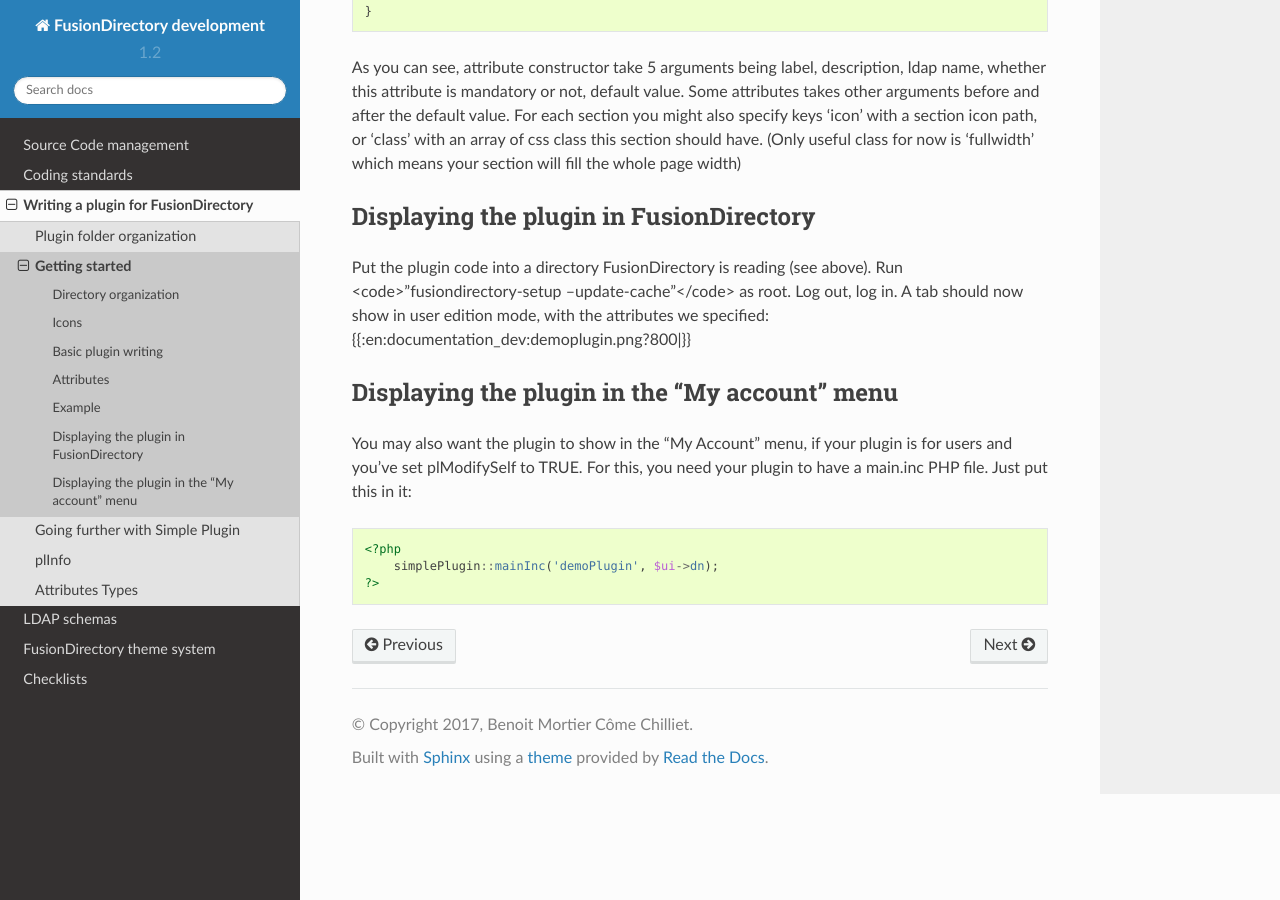
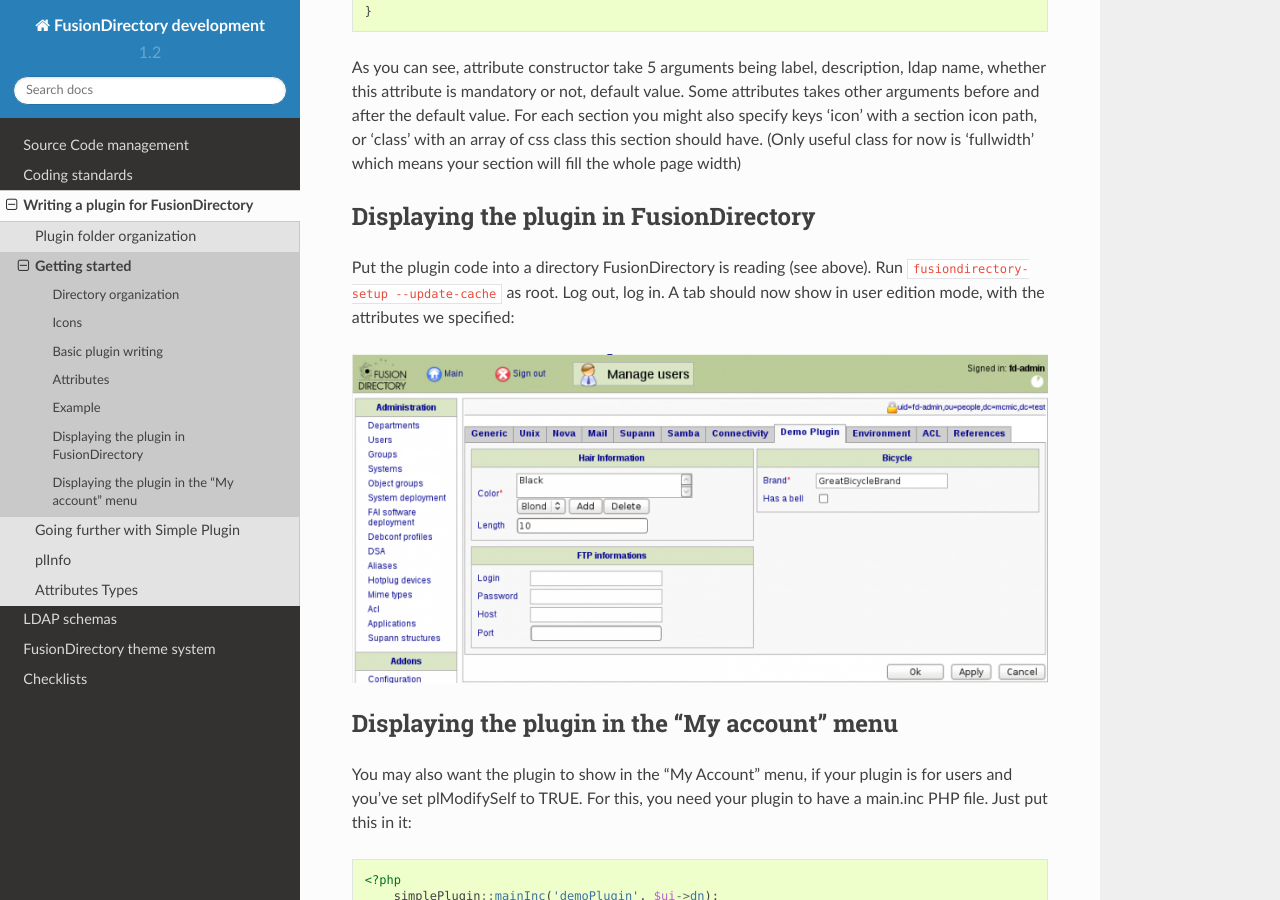
Before and after one commit to fusiondirectory/fusiondirectory-dev-manual, a Sphinx documentation site: the page built from source/pluginsystem/start.rst, in a window 1280 px wide and 900 px high, scrolled down 3140 px. Built offline with Sphinx 7.4.7 and the Read the Docs theme 2.0.0, drawn with Linux system fonts in a browser that asks for light colours.

Commit message:
Added missing images. Changed code for code-block. Replace <code> by a new role :shell:
Not sure why it seems code coloration does not work while code-block
does.
But in the doc I only see code and not code-block.

```diff
--- a/source/globals.rst
+++ b/source/globals.rst
@@ -8,3 +8,9 @@
 
 .. |phpfile| image:: /_static/images/php_file.png
                :alt:
+
+.. role:: php(code)
+   :language: php
+
+.. role:: shell(code)
+   :language: bash
--- a/source/pluginsystem/attributes.rst
+++ b/source/pluginsystem/attributes.rst
@@ -109,7 +109,7 @@
 For instance let's say you store an FTP connection URL in an LDAP field as "ftp://user:password@host:port" but you want to display 4 inputs for the 4 parts.
 That would look like :
 
-.. code:: php
+.. code-block:: php
 
     <?php
     new CompositeAttribute (
--- a/source/pluginsystem/further.rst
+++ b/source/pluginsystem/further.rst
@@ -21,7 +21,7 @@
 In your template, you'll be able to use the $sections array that contains each section render.
 For instance:
 
-.. code:: smarty
+.. code-block:: smarty
 
     <h1>Hello world!</h1>
     <div class="plugin_sections">
@@ -194,7 +194,7 @@
 You need to use the attributes array, which contain for each attribute, indexed by its ldap name, its label and its input html code.
 For instance, for the above section, doing the following would have the same result than the default template:
 
-.. code::
+.. code-block:: smarty
 
     <fieldset id="{$sectionId}" class="plugin_section{$sectionClasses}">
       <legend>{$section}</legend>
--- a/source/pluginsystem/plinfo.rst
+++ b/source/pluginsystem/plinfo.rst
@@ -79,7 +79,7 @@
 
 For instance, this is the plObjectType of the user class:
 
-.. code:: php
+.. code-block:: php
 
   <?php
   'plObjectType'  => array(
@@ -101,7 +101,7 @@
 
 The syntax for this is:
 
-.. code:: php
+.. code-block:: php
 
   <?php
   'plForeignKeys'  => array(
@@ -112,7 +112,7 @@
 
 But you can omit *filter* most of the time (defaults to '*myfield*=%oldvalue%') and *hisfield* if it is the *dn*, and if there is only one field you are referring to you can omit the array, so for our department example this gives us:
 
-.. code:: php
+.. code-block:: php
 
   'plForeignKeys'  => array(
     'manager' => 'user'
--- a/source/pluginsystem/start.rst
+++ b/source/pluginsystem/start.rst
@@ -19,6 +21,7 @@
 
 Icons
 -----
+
 If your plugin packs some icons, they need to be placed in the default icon theme:
 *{fd-directory}/html/themes/default/icons/{size}/{category}*
 Most of the time your icons are those of an application and should therefore be placed in the *apps* folder, which is for the category *applications*.
@@ -71,6 +74,7 @@
 
 Attributes
 ----------
+
 You might have noticed the empty getAttributesInfo method. This is where the magic happens.
 You should fill this function with an array of sections containing attributes.
 Available attribute types are BooleanAttribute, IntAttribute, FloatAttribute, StringAttribute, SelectAttribute, PasswordAttribute…
@@ -163,14 +167,17 @@
 
 Displaying the plugin in FusionDirectory
 ----------------------------------------
+
 Put the plugin code into a directory FusionDirectory is reading (see above).
-Run <code>"fusiondirectory-setup --update-cache"</code> as root.
+Run :shell:`fusiondirectory-setup --update-cache` as root.
 Log out, log in.
 A tab should now show in user edition mode, with the attributes we specified:
-{{:en:documentation_dev:demoplugin.png?800|}}
+
+.. image:: /_static/images/demoplugin.png
 
 Displaying the plugin in the "My account" menu
 ----------------------------------------------
+
 You may also want the plugin to show in the "My Account" menu, if your plugin is for users and you've set plModifySelf to TRUE.
 For this, you need your plugin to have a main.inc PHP file.
 Just put this in it:
--- a/source/themesystem.rst
+++ b/source/themesystem.rst
@@ -19,7 +19,7 @@
 
 Here is the minimal index.theme file to inherit another icon theme.
 
-.. code:: ini
+.. code-block:: ini
 
   [Icon Theme]
   Name=MyTheme
@@ -31,7 +31,7 @@
 All main icon themes should be working, you can activate them by using a symlink in the right folder.
 For instance on Debian if I want gnome icon theme:
 
-.. code:: bash
+.. code-block:: bash
 
   $ ls -l /usr/share/fusiondirectory/html/themes/
   drwxr-xr-x 4 root root 4096 Mar 16 10:24 breezy/
```
Also changed, not shown: other parts of source/pluginsystem/start.rst (+2 -0 lines), source/_static/images/demoplugin.png (added).
